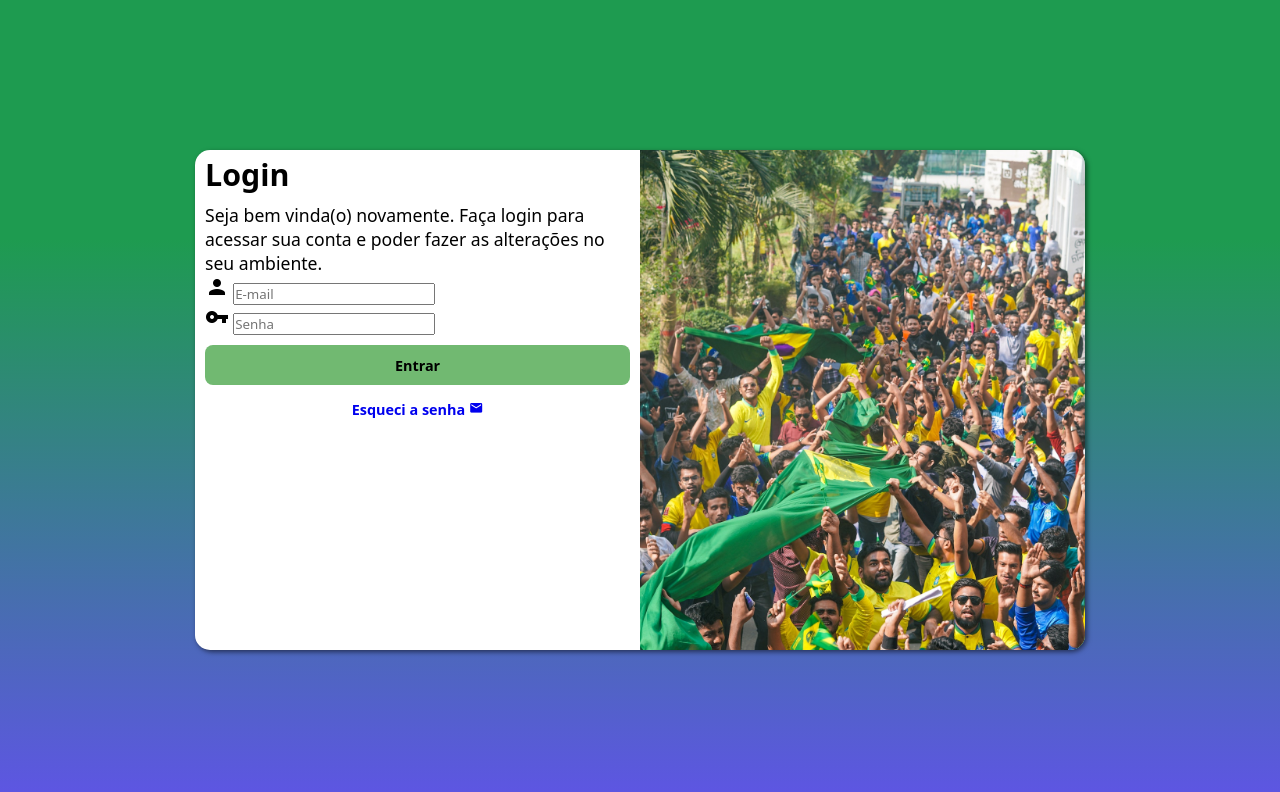
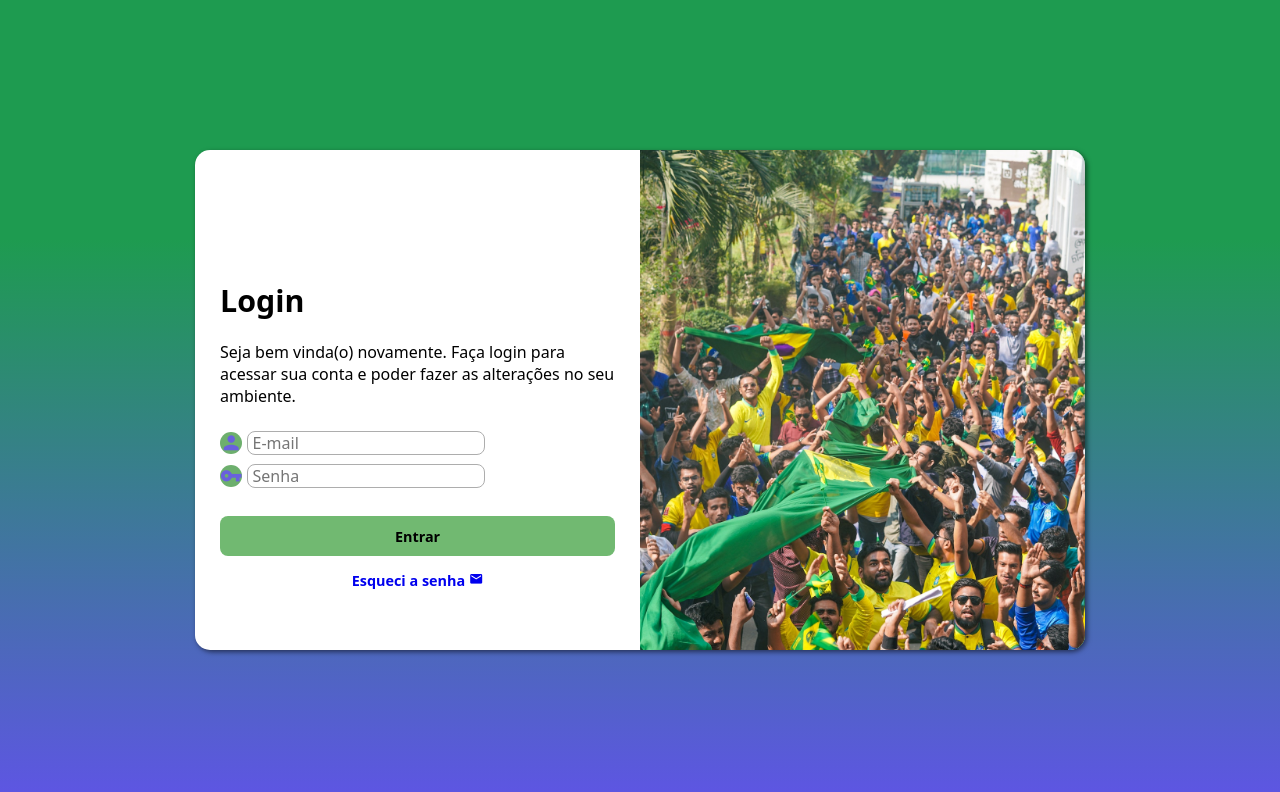
Before and after one commit to LPMassolar/projeto-login, a plain HTML site: page index.html in a window 1280 px wide. Drawn offline with Linux system fonts and the light colour scheme.

Commit message:
projeto finalizado

```diff
--- a/estilos/media-query.css
+++ b/estilos/media-query.css
@@ -19,10 +19,12 @@
     section#login > div#formulario {
         float: right;
         width: 70%;
+        padding: 0px 25px;
     }
 
     div#formulario > h1 {
         font-size: 1.7em;
+        margin-top: 130px;
     }
 
     div#formulario > p {
@@ -49,13 +51,20 @@
     section#login > div#formulario {
         float: left;
         width: 50%;
+        padding: 0px 25px;
     }
 
     div#formulario > h1 {
         font-size: 1.9em;
+        margin-top: 130px;
     }
 
     div#formulario > p {
-        font-size: 1.1em;
+        font-size: 1em;
+        margin: 20px 0px;
+    }
+
+    form > input[type=submit] {
+        margin-top: 28px;
     }
 }
--- a/estilos/style.css
+++ b/estilos/style.css
@@ -58,11 +58,31 @@ section#login > div#formulario {
 }
 
 div#formulario > h1 {
-    margin-bottom: 8px;
+    margin-bottom: 5px;
 }
 
 div#formulario > p {
     font-size: 0.9em;
+}
+
+div.campo {
+    margin-top: 5px;
+}
+
+div.campo > input {
+    font-size: 1em;
+    border: 1px solid #adadad;
+    height: 100%;
+    border-radius: 8px;
+    padding-left: 5px;
+}
+
+div.campo > label > .material-icons {
+    color: rgb(105, 96, 221);
+    background-color: #6daf6d;
+    border-radius: 50%;
+    font-size: 1.4em;
+    transform: translateY(5px);
 }
 
 form > input[type=submit] {
@@ -71,7 +91,7 @@ form > input[type=submit] {
     font-weight: bold;
     width: 100%;
     height: 40px;
-    margin-top: 10px;
+    margin-top: 15px;
     background-color: #71b971;
     border: none;
     border-radius: 8px;
@@ -100,7 +120,7 @@ form > a.botao {
 form > a.botao:hover {
     border: solid 1.7px #00000000;
     box-shadow: inset 2px 2px 4px 0px #446d44;
-    transition: .2s;
+    transition: .3s;
 }
 form > a.botao > span {
     font-size: 1em;
```
